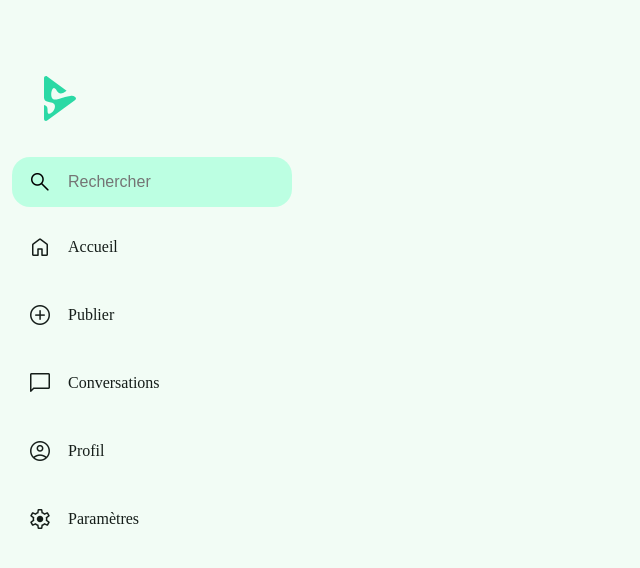
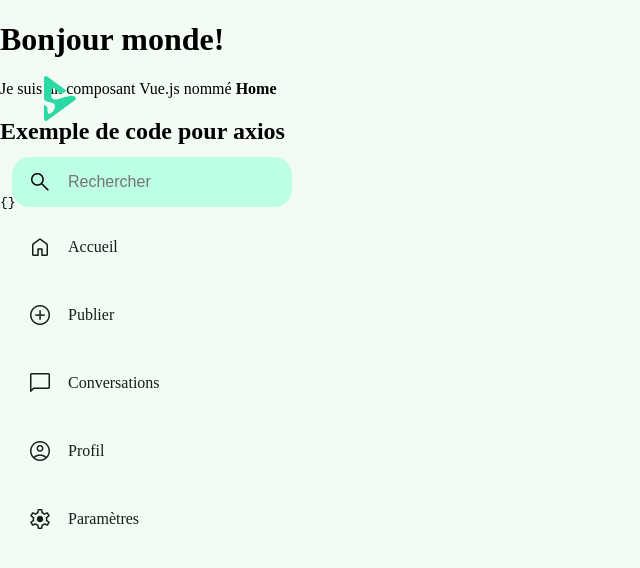
Before and after one commit to Catif/LP-PTUT_Scudo, a Vue app in the folder front/: page / in a window 1280 px wide. Shown: the top 568 px of the page, without its empty margins (0-640 px from the left). Built offline with nearby package versions, Linux system fonts and the light colour scheme; no server answers.

Commit message:
ajout router view à app.vue

```diff
--- a/front/src/App.vue
+++ b/front/src/App.vue
@@ -4,6 +4,11 @@ import Navbar from "./components/Navbar.vue";
 
 <template>
   <Navbar />
+  <main>
+    <RouterView />
+  </main>
 </template>
 
-<style scoped></style>
+<style scoped>
+
+</style>
```
